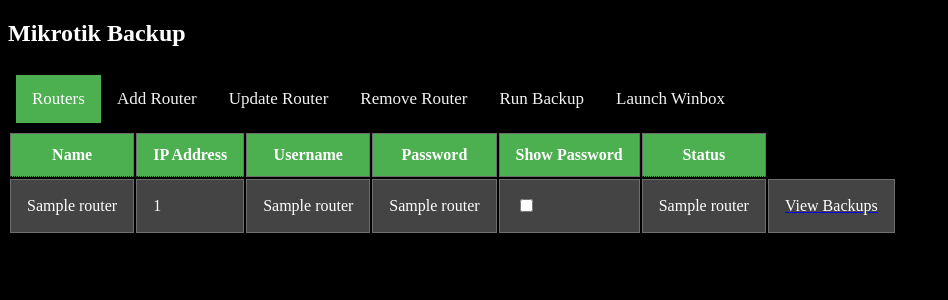
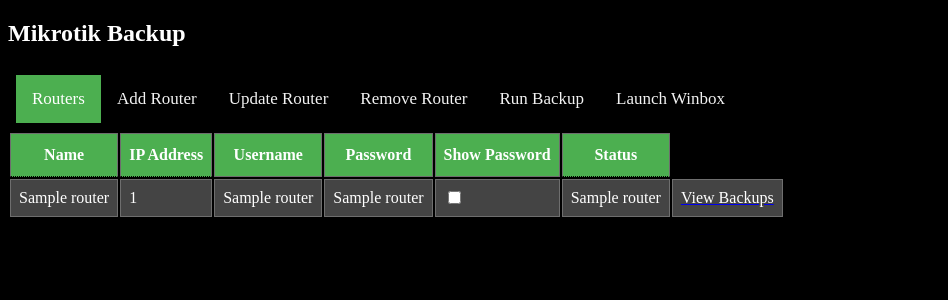
Before and after one commit to eli-cobler/MikrotikBackup, a Flask app: template templates/index.html in a window 1280 px wide. Shown: the top 300 px of the page, without its empty margins (0-948 px from the left). Run offline with Flask 2, Linux system fonts and the light colour scheme; the template is opened without the code that fills it: most values are stand-ins (such as "Sample title", 1, 10 or a date in 2020).

Commit message:
Update styles.css

```diff
--- a/static/styles.css
+++ b/static/styles.css
@@ -42,7 +42,7 @@
 
   .routertable td, th {
     border: 1px solid rgb(110, 110, 110);
-    padding: 16px;
+    padding: 8px;
     text-align: left;
   }
 
```
